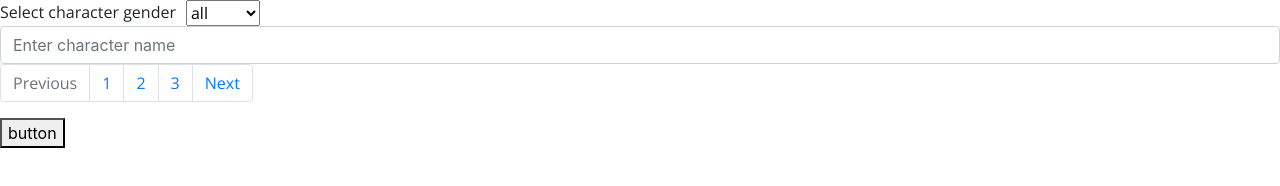
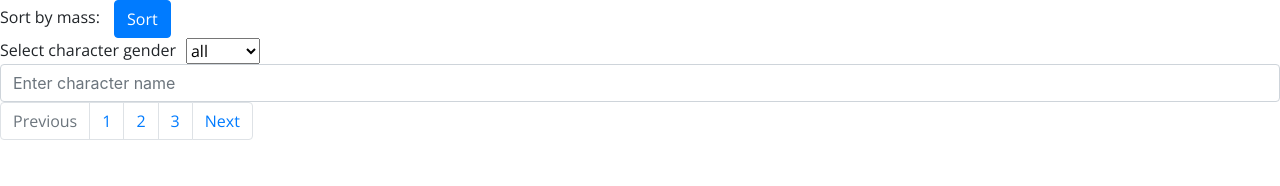
Before and after one commit to DenysShyshlevsky/StarWars, a plain HTML site: page index.html in a window 1280 px wide. Drawn offline with nearby package versions, Linux system fonts and the light colour scheme; no server answers; some icons are missing.

Commit message:
3.3
final

```diff
--- a/application.js
+++ b/application.js
@@ -97,7 +97,7 @@ filter();
 
 // sort mass
 
-const buttonMass = document.querySelector(".button");
+const buttonMass = document.querySelector(".btn");
 
 let ascending = false;
 let descending = !ascending;
--- a/index.html
+++ b/index.html
@@ -9,9 +9,10 @@
 
 </head>
 <body>
-
-
-
+<div>
+  Sort by mass:
+  <button type="button" class="btn btn-primary">Sort</button>
+</div>
 
 
   <span class="glyphicon glyphicon-triangle-bottom"></span>
@@ -49,7 +50,7 @@
     </li>
   </ul>
 
-  <button class="button">button</button>
+
 
 
 <script src="https://cdnjs.cloudflare.com/ajax/libs/axios/0.19.0/axios.min.js" integrity="sha256-S1J4GVHHDMiirir9qsXWc8ZWw74PHHafpsHp5PXtjTs=" crossorigin="anonymous"></script>
--- a/style.css
+++ b/style.css
@@ -12,3 +12,6 @@
 .selectpicker{
   margin-left: 10px;
 }
+.btn {
+  margin-left: 10px;
+}
```
